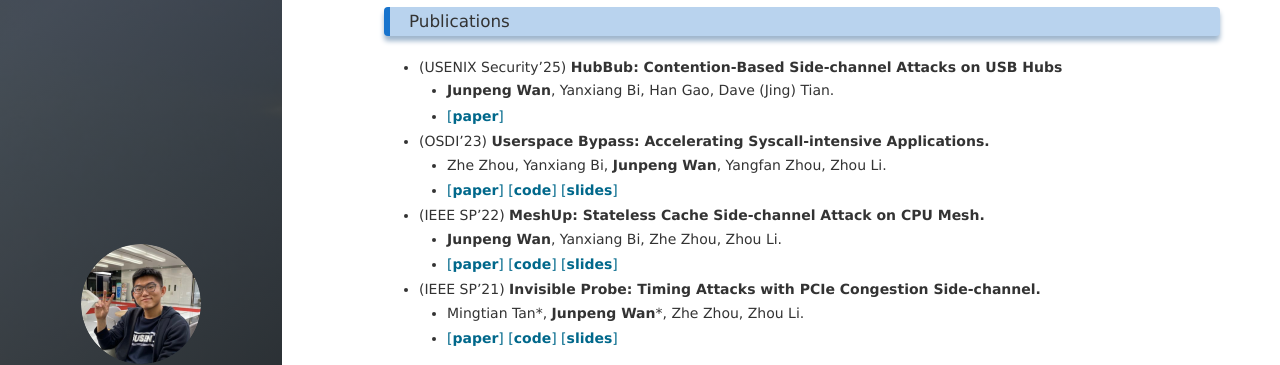
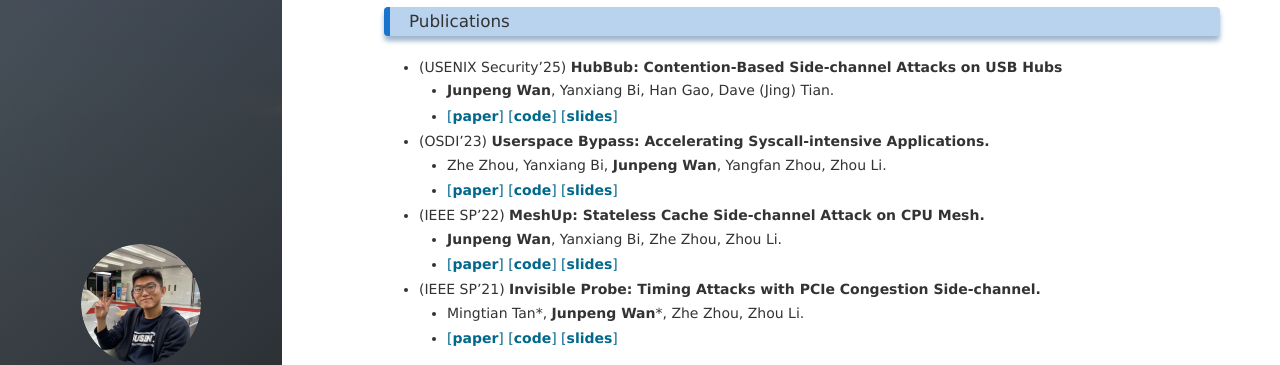
Before and after one commit to stefan1wan/stefan1wan.github.io, a Jekyll site: the page built from about.md, in a window 1280 px wide and 1363 px high. Shown: the part 269-634 px from the top of the window. Built offline with Jekyll 4.4.1, drawn with Linux system fonts in a browser that asks for light colours; nearby versions of some CDN libraries; library files that are not in the unit come from our copies; comment, search, counter and statistics services are not loaded.

Commit message:
update slides

```diff
--- a/about.md
+++ b/about.md
@@ -4,7 +4,7 @@ title: Junpeng Wan
 last_modified_at: 2025-06-02 16:30:00 +0000
 ---
 
-I am a PHD student at [Purdue University](https://www.purdue.edu) working with Prof. [Dave Tian](https://davejingtian.org) since May 2023. My research interests span computer security and systems. Recently, I have been focusing on topics related to GPUs, Rowhammer, and side-channel attacks.  I earned both my Bachelor and Master degree from  [Fudan University](https://www.fudan.edu.cn/en/), under the mentorship of Prof. [Zhe Zhou](https://www.y-droid.com/zhe/index.html). Additionally, I was a member of Fudan's CTF team [\*\*\*\*\*\*(Sixstars)](https://github.com/sixstars).
+I am a PHD student at [Purdue University](https://www.purdue.edu) working with Prof. [Dave Tian](https://davejingtian.org) since May 2023. My research interests span computer security and systems. Recently, I have been focusing on topics related to GPUs, Rowhammer, and side-channel attacks. I earned both my Bachelor and Master degree from  [Fudan University](https://www.fudan.edu.cn/en/), under the mentorship of Prof. [Zhe Zhou](https://www.y-droid.com/zhe/index.html). Additionally, I was a member of Fudan's CTF team [\*\*\*\*\*\*(Sixstars)](https://github.com/sixstars).
 
 <!-- Before that, I was a PhD Student at [École polytechnique fédérale de Lausanne(EPFL)](https://www.epfl.ch/en/) for seven months, where I did a semester project at [PARSA](https://parsa.epfl.ch). -->
 
@@ -12,7 +12,7 @@ I am a PHD student at [Purdue University](https://www.purdue.edu) working with P
 
 + (USENIX Security'25) **HubBub: Contention-Based Side-channel Attacks on USB Hubs**
   * **Junpeng Wan**, Yanxiang Bi, Han Gao, Dave (Jing) Tian.
-  * [[**paper**]](/files/HubBub.pdf)
+  * [[**paper**]](/files/HubBub.pdf) [[**code**]](https://zenodo.org/records/15581471) [[**slides**]](/files/HubBub_slides.pdf)
 
 + (OSDI'23) **Userspace Bypass: Accelerating Syscall-intensive Applications.**
   * Zhe Zhou, Yanxiang Bi, **Junpeng Wan**, Yangfan Zhou, Zhou Li.
```
Also changed, not shown: 1 other file.
